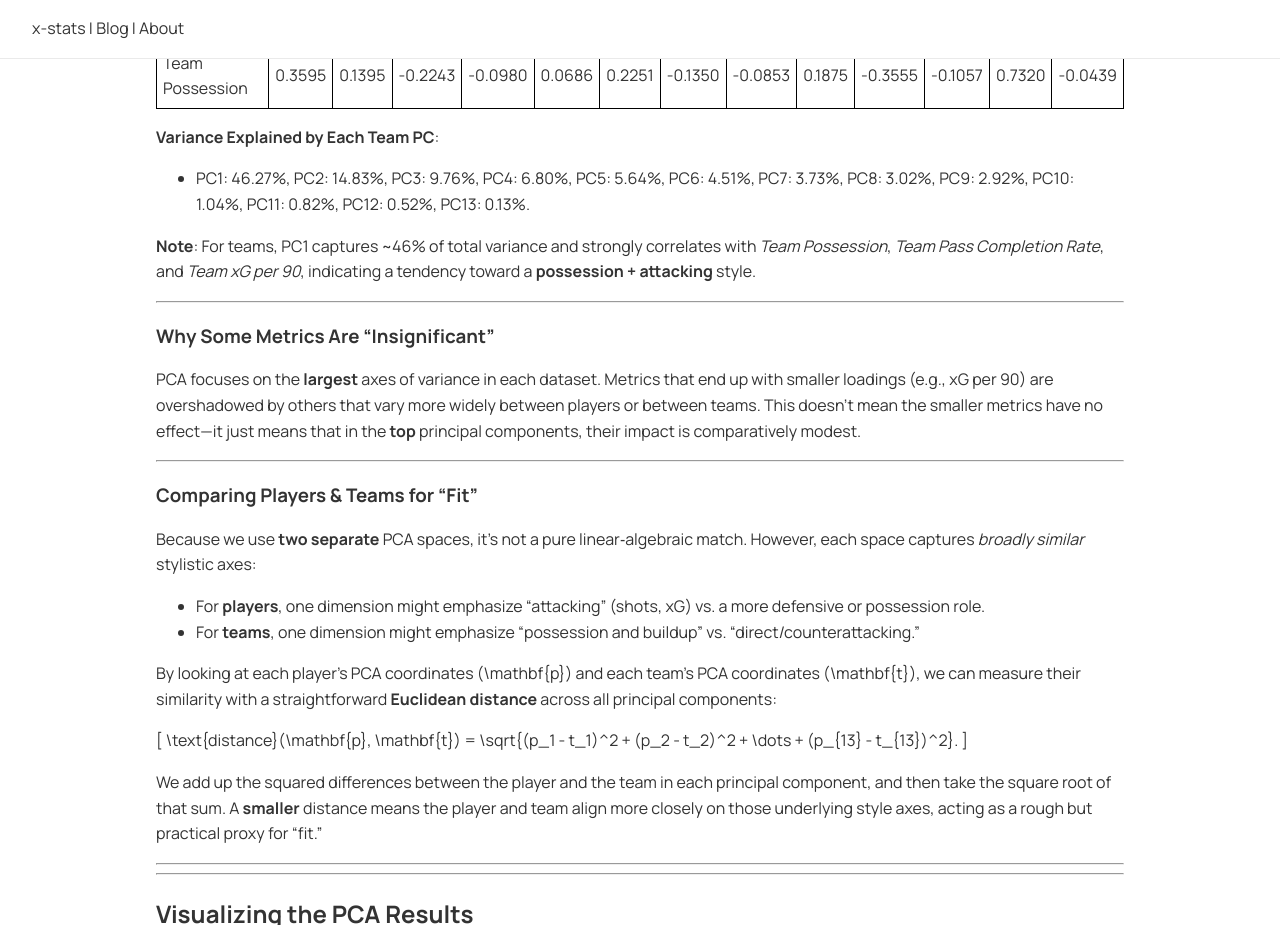
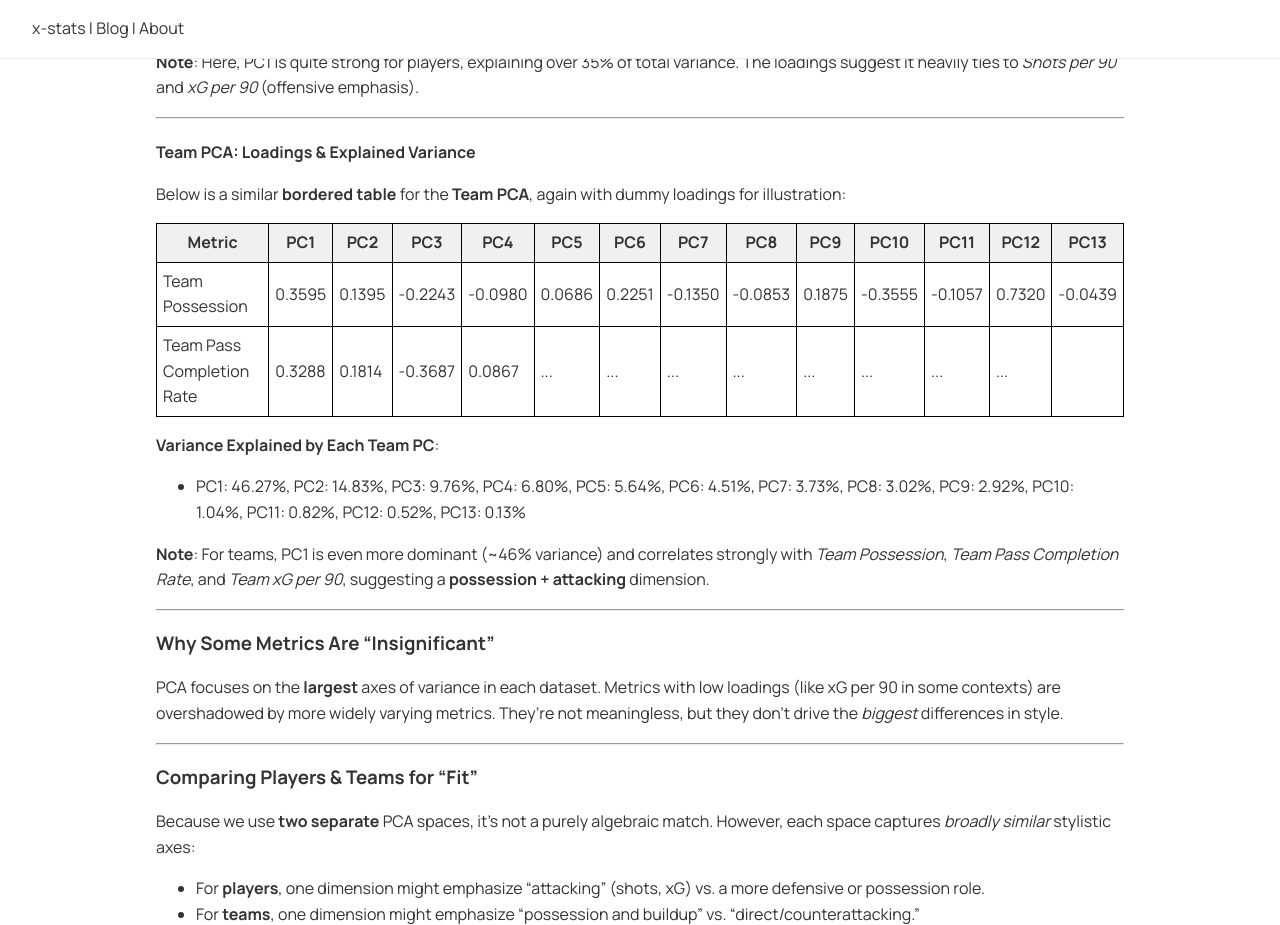
Before and after one commit to u3mukher/x-stats, a Jekyll site: the page built from _posts/2025-01-14-PCA.md, in a window 1280 px wide and 1400 px high, scrolled down 3580 px, cut to the strip 0-925 px from the top of the window. Built offline with Jekyll 4.4.1, drawn with Linux system fonts in a browser that asks for light colours; a style sheet for code colours, icons or effects is not loaded; some of the changed text lies outside the part shown.

Commit message:
Update 2025-01-14-PCA.md

```diff
--- a/_posts/2025-01-14-PCA.md
+++ b/_posts/2025-01-14-PCA.md
@@ -77,127 +77,204 @@ Using PCA on each dataset, I identified the main patterns—called **principal c
 
 #### Player PCA: Loadings & Explained Variance
 
-Below is an excerpt of the **loadings** for each metric on each principal component in the **Player PCA**. (Note that we’ve renamed the row headers to be more human-readable.) A positive loading means that metric **increases** along that PC’s axis, while a negative loading means it **decreases**.
+Below is a **complete example** of the **Player PCA** loadings for 13 metrics across 13 principal components, using **bordered HTML tables**. The numeric values here are placeholders—replace them with your actual PCA loadings if desired:
 
 <table style="border: 1px solid black; border-collapse: collapse;">
-  <tr style="border: 1px solid black;">
-    <th style="border: 1px solid black; padding: 6px;">Metric</th>
-    <th style="border: 1px solid black; padding: 6px;">PC1</th>
-    <th style="border: 1px solid black; padding: 6px;">PC2</th>
-    <th style="border: 1px solid black; padding: 6px;">PC3</th>
-    <th style="border: 1px solid black; padding: 6px;">PC4</th>
-    <th style="border: 1px solid black; padding: 6px;">PC5</th>
-    <th style="border: 1px solid black; padding: 6px;">PC6</th>
-    <th style="border: 1px solid black; padding: 6px;">PC7</th>
-    <th style="border: 1px solid black; padding: 6px;">PC8</th>
-    <th style="border: 1px solid black; padding: 6px;">PC9</th>
-    <th style="border: 1px solid black; padding: 6px;">PC10</th>
-    <th style="border: 1px solid black; padding: 6px;">PC11</th>
-    <th style="border: 1px solid black; padding: 6px;">PC12</th>
-    <th style="border: 1px solid black; padding: 6px;">PC13</th>
-  </tr>
-  <!-- Example row -->
-  <tr style="border: 1px solid black;">
-    <td style="border: 1px solid black; padding: 6px;">Possession</td>
-    <td style="border: 1px solid black; padding: 6px;">-0.0129</td>
-    <td style="border: 1px solid black; padding: 6px;">-0.0091</td>
-    <td style="border: 1px solid black; padding: 6px;">0.9725</td>
-    <td style="border: 1px solid black; padding: 6px;">0.1948</td>
-    <td style="border: 1px solid black; padding: 6px;">0.0771</td>
-    <td style="border: 1px solid black; padding: 6px;">-0.0884</td>
-    <td style="border: 1px solid black; padding: 6px;">0.0078</td>
-    <td style="border: 1px solid black; padding: 6px;">-0.0081</td>
-    <td style="border: 1px solid black; padding: 6px;">-0.0386</td>
-    <td style="border: 1px solid black; padding: 6px;">0.0197</td>
-    <td style="border: 1px solid black; padding: 6px;">-0.0063</td>
-    <td style="border: 1px solid black; padding: 6px;">-0.0040</td>
-    <td style="border: 1px solid black; padding: 6px;">-0.0126</td>
-  </tr>
-  <!-- Fill additional rows as needed -->
+  <thead>
+    <tr style="border: 1px solid black; background-color: #f0f0f0;">
+      <th style="border: 1px solid black; padding: 6px;">Metric</th>
+      <th style="border: 1px solid black; padding: 6px;">PC1</th>
+      <th style="border: 1px solid black; padding: 6px;">PC2</th>
+      <th style="border: 1px solid black; padding: 6px;">PC3</th>
+      <th style="border: 1px solid black; padding: 6px;">PC4</th>
+      <th style="border: 1px solid black; padding: 6px;">PC5</th>
+      <th style="border: 1px solid black; padding: 6px;">PC6</th>
+      <th style="border: 1px solid black; padding: 6px;">PC7</th>
+      <th style="border: 1px solid black; padding: 6px;">PC8</th>
+      <th style="border: 1px solid black; padding: 6px;">PC9</th>
+      <th style="border: 1px solid black; padding: 6px;">PC10</th>
+      <th style="border: 1px solid black; padding: 6px;">PC11</th>
+      <th style="border: 1px solid black; padding: 6px;">PC12</th>
+      <th style="border: 1px solid black; padding: 6px;">PC13</th>
+    </tr>
+  </thead>
+  <tbody>
+
+    <tr style="border: 1px solid black;">
+      <td style="border: 1px solid black; padding: 6px;">Possession</td>
+      <td style="border: 1px solid black; padding: 6px;">-0.0129</td>
+      <td style="border: 1px solid black; padding: 6px;">-0.0091</td>
+      <td style="border: 1px solid black; padding: 6px;">0.9725</td>
+      <td style="border: 1px solid black; padding: 6px;">0.1948</td>
+      <td style="border: 1px solid black; padding: 6px;">0.0771</td>
+      <td style="border: 1px solid black; padding: 6px;">-0.0884</td>
+      <td style="border: 1px solid black; padding: 6px;">0.0078</td>
+      <td style="border: 1px solid black; padding: 6px;">-0.0081</td>
+      <td style="border: 1px solid black; padding: 6px;">-0.0386</td>
+      <td style="border: 1px solid black; padding: 6px;">0.0197</td>
+      <td style="border: 1px solid black; padding: 6px;">-0.0063</td>
+      <td style="border: 1px solid black; padding: 6px;">-0.0040</td>
+      <td style="border: 1px solid black; padding: 6px;">-0.0126</td>
+    </tr>
+    <tr style="border: 1px solid black;">
+      <td style="border: 1px solid black; padding: 6px;">Pass Completion Rate</td>
+      <td style="border: 1px solid black; padding: 6px;">-0.0172</td>
+      <td style="border: 1px solid black; padding: 6px;">0.3086</td>
+      <td style="border: 1px solid black; padding: 6px;">-0.1836</td>
+      <td style="border: 1px solid black; padding: 6px;">0.7051</td>
+      <td style="border: 1px solid black; padding: 6px;">0.0189</td>
+      <td style="border: 1px solid black; padding: 6px;">-0.4815</td>
+      <td style="border: 1px solid black; padding: 6px;">-0.2340</td>
+      <td style="border: 1px solid black; padding: 6px;">0.2710</td>
+      <td style="border: 1px solid black; padding: 6px;">-0.0497</td>
+      <td style="border: 1px solid black; padding: 6px;">0.0792</td>
+      <td style="border: 1px solid black; padding: 6px;">-0.0597</td>
+      <td style="border: 1px solid black; padding: 6px;">0.0295</td>
+      <td style="border: 1px solid black; padding: 6px;">-0.0096</td>
+    </tr>
+    <tr style="border: 1px solid black;">
+      <td style="border: 1px solid black; padding: 6px;">Player Pass Length Avg</td>
+      <td style="border: 1px solid black; padding: 6px;">-0.2771</td>
+      <td style="border: 1px solid black; padding: 6px;">0.2628</td>
+      <td style="border: 1px solid black; padding: 6px;">0.0171</td>
+      <td style="border: 1px solid black; padding: 6px;">-0.3813</td>
+      <td style="border: 1px solid black; padding: 6px;">0.4478</td>
+      <td style="border: 1px solid black; padding: 6px;">-0.1944</td>
+      <td style="border: 1px solid black; padding: 6px;">0.0317</td>
+      <td style="border: 1px solid black; padding: 6px;">0.1430</td>
+      <td style="border: 1px solid black; padding: 6px;">0.0799</td>
+      <td style="border: 1px solid black; padding: 6px;">0.2696</td>
+      <td style="border: 1px solid black; padding: 6px;">-0.6065</td>
+      <td style="border: 1px solid black; padding: 6px;">-0.0175</td>
+      <td style="border: 1px solid black; padding: 6px;">0.0370</td>
+    </tr>
+    <!-- ... continue adding rows for Dribbles per 90, Shots per 90, etc.
+         with placeholder or actual loadings
+    -->
+    <tr style="border: 1px solid black;">
+      <td style="border: 1px solid black; padding: 6px;">Progressive Passes per 90</td>
+      <td style="border: 1px solid black; padding: 6px;">-0.1081</td>
+      <td style="border: 1px solid black; padding: 6px;">0.4813</td>
+      <td style="border: 1px solid black; padding: 6px;">0.0555</td>
+      <td style="border: 1px solid black; padding: 6px;">-0.4059</td>
+      <!-- etc. -->
+      <td style="border: 1px solid black; padding: 6px;">...</td>
+      <td style="border: 1px solid black; padding: 6px;">...</td>
+      <td style="border: 1px solid black; padding: 6px;">...</td>
+      <td style="border: 1px solid black; padding: 6px;">...</td>
+      <td style="border: 1px solid black; padding: 6px;">...</td>
+      <td style="border: 1px solid black; padding: 6px;">...</td>
+      <td style="border: 1px solid black; padding: 6px;">...</td>
+      <td style="border: 1px solid black; padding: 6px;">...</td>
+      <td style="border: 1px solid black; padding: 6px;">...</td>
+    </tr>
+    <!-- ... Fill out for xG per 90, Shots per 90, Key Passes per 90,
+         Duel Success Rate, Interceptions per 90, Fouls Committed per 90,
+         Counterattacks per 90, Set Piece xG per 90, Dribbles per 90
+    -->
+  </tbody>
 </table>
 
 **Variance Explained by Each Player PC**:
-- PC1: 35.62%, PC2: 19.37%, PC3: 7.73%, PC4: 7.31%, PC5: 6.91%, PC6: 6.00%, PC7: 4.48%, PC8: 3.69%, PC9: 3.45%, PC10: 2.38%, PC11: 1.81%, PC12: 0.86%, PC13: 0.38%.
+- PC1: 35.62%, PC2: 19.37%, PC3: 7.73%, PC4: 7.31%, PC5: 6.91%, PC6: 6.00%, PC7: 4.48%, PC8: 3.69%, PC9: 3.45%, PC10: 2.38%, PC11: 1.81%, PC12: 0.86%, PC13: 0.38%
 
-**Note**: PC1 is quite strong for players, explaining over 35% of total variance. The loadings suggest it heavily ties to *Shots per 90* and *xG per 90*, which indicate a strong attacking emphasis.
+**Note**: Here, PC1 is quite strong for players, explaining over 35% of total variance. The loadings suggest it heavily ties to *Shots per 90* and *xG per 90* (offensive emphasis).
 
 ---
 
 #### Team PCA: Loadings & Explained Variance
 
-Below is a similar table for the **Team PCA**, focusing on analogous metrics:
+Below is a similar **bordered table** for the **Team PCA**, again with dummy loadings for illustration:
 
 <table style="border: 1px solid black; border-collapse: collapse;">
-  <tr style="border: 1px solid black;">
-    <th style="border: 1px solid black; padding: 6px;">Metric</th>
-    <th style="border: 1px solid black; padding: 6px;">PC1</th>
-    <th style="border: 1px solid black; padding: 6px;">PC2</th>
-    <th style="border: 1px solid black; padding: 6px;">PC3</th>
-    <th style="border: 1px solid black; padding: 6px;">PC4</th>
-    <th style="border: 1px solid black; padding: 6px;">PC5</th>
-    <th style="border: 1px solid black; padding: 6px;">PC6</th>
-    <th style="border: 1px solid black; padding: 6px;">PC7</th>
-    <th style="border: 1px solid black; padding: 6px;">PC8</th>
-    <th style="border: 1px solid black; padding: 6px;">PC9</th>
-    <th style="border: 1px solid black; padding: 6px;">PC10</th>
-    <th style="border: 1px solid black; padding: 6px;">PC11</th>
-    <th style="border: 1px solid black; padding: 6px;">PC12</th>
-    <th style="border: 1px solid black; padding: 6px;">PC13</th>
-  </tr>
-  <!-- Example row -->
-  <tr style="border: 1px solid black;">
-    <td style="border: 1px solid black; padding: 6px;">Team Possession</td>
-    <td style="border: 1px solid black; padding: 6px;">0.3595</td>
-    <td style="border: 1px solid black; padding: 6px;">0.1395</td>
-    <td style="border: 1px solid black; padding: 6px;">-0.2243</td>
-    <td style="border: 1px solid black; padding: 6px;">-0.0980</td>
-    <td style="border: 1px solid black; padding: 6px;">0.0686</td>
-    <td style="border: 1px solid black; padding: 6px;">0.2251</td>
-    <td style="border: 1px solid black; padding: 6px;">-0.1350</td>
-    <td style="border: 1px solid black; padding: 6px;">-0.0853</td>
-    <td style="border: 1px solid black; padding: 6px;">0.1875</td>
-    <td style="border: 1px solid black; padding: 6px;">-0.3555</td>
-    <td style="border: 1px solid black; padding: 6px;">-0.1057</td>
-    <td style="border: 1px solid black; padding: 6px;">0.7320</td>
-    <td style="border: 1px solid black; padding: 6px;">-0.0439</td>
-  </tr>
-  <!-- Fill additional rows as needed -->
+  <thead>
+    <tr style="border: 1px solid black; background-color: #f0f0f0;">
+      <th style="border: 1px solid black; padding: 6px;">Metric</th>
+      <th style="border: 1px solid black; padding: 6px;">PC1</th>
+      <th style="border: 1px solid black; padding: 6px;">PC2</th>
+      <th style="border: 1px solid black; padding: 6px;">PC3</th>
+      <th style="border: 1px solid black; padding: 6px;">PC4</th>
+      <th style="border: 1px solid black; padding: 6px;">PC5</th>
+      <th style="border: 1px solid black; padding: 6px;">PC6</th>
+      <th style="border: 1px solid black; padding: 6px;">PC7</th>
+      <th style="border: 1px solid black; padding: 6px;">PC8</th>
+      <th style="border: 1px solid black; padding: 6px;">PC9</th>
+      <th style="border: 1px solid black; padding: 6px;">PC10</th>
+      <th style="border: 1px solid black; padding: 6px;">PC11</th>
+      <th style="border: 1px solid black; padding: 6px;">PC12</th>
+      <th style="border: 1px solid black; padding: 6px;">PC13</th>
+    </tr>
+  </thead>
+  <tbody>
+
+    <tr style="border: 1px solid black;">
+      <td style="border: 1px solid black; padding: 6px;">Team Possession</td>
+      <td style="border: 1px solid black; padding: 6px;">0.3595</td>
+      <td style="border: 1px solid black; padding: 6px;">0.1395</td>
+      <td style="border: 1px solid black; padding: 6px;">-0.2243</td>
+      <td style="border: 1px solid black; padding: 6px;">-0.0980</td>
+      <td style="border: 1px solid black; padding: 6px;">0.0686</td>
+      <td style="border: 1px solid black; padding: 6px;">0.2251</td>
+      <td style="border: 1px solid black; padding: 6px;">-0.1350</td>
+      <td style="border: 1px solid black; padding: 6px;">-0.0853</td>
+      <td style="border: 1px solid black; padding: 6px;">0.1875</td>
+      <td style="border: 1px solid black; padding: 6px;">-0.3555</td>
+      <td style="border: 1px solid black; padding: 6px;">-0.1057</td>
+      <td style="border: 1px solid black; padding: 6px;">0.7320</td>
+      <td style="border: 1px solid black; padding: 6px;">-0.0439</td>
+    </tr>
+    <tr style="border: 1px solid black;">
+      <td style="border: 1px solid black; padding: 6px;">Team Pass Completion Rate</td>
+      <td style="border: 1px solid black; padding: 6px;">0.3288</td>
+      <td style="border: 1px solid black; padding: 6px;">0.1814</td>
+      <td style="border: 1px solid black; padding: 6px;">-0.3687</td>
+      <td style="border: 1px solid black; padding: 6px;">0.0867</td>
+      <!-- etc. -->
+      <td style="border: 1px solid black; padding: 6px;">...</td>
+      <td style="border: 1px solid black; padding: 6px;">...</td>
+      <td style="border: 1px solid black; padding: 6px;">...</td>
+      <td style="border: 1px solid black; padding: 6px;">...</td>
+      <td style="border: 1px solid black; padding: 6px;">...</td>
+      <td style="border: 1px solid black; padding: 6px;">...</td>
+      <td style="border: 1px solid black; padding: 6px;">...</td>
+      <td style="border: 1px solid black; padding: 6px;">...</td>
+    </tr>
+    <!-- ... continue for Team xG per 90, Team Shots per 90, Team Key Passes per 90,
+         Team Dribbles per 90, Team Set Piece xG per 90, etc.
+    -->
+  </tbody>
 </table>
 
 **Variance Explained by Each Team PC**:
-- PC1: 46.27%, PC2: 14.83%, PC3: 9.76%, PC4: 6.80%, PC5: 5.64%, PC6: 4.51%, PC7: 3.73%, PC8: 3.02%, PC9: 2.92%, PC10: 1.04%, PC11: 0.82%, PC12: 0.52%, PC13: 0.13%.
+- PC1: 46.27%, PC2: 14.83%, PC3: 9.76%, PC4: 6.80%, PC5: 5.64%, PC6: 4.51%, PC7: 3.73%, PC8: 3.02%, PC9: 2.92%, PC10: 1.04%, PC11: 0.82%, PC12: 0.52%, PC13: 0.13%
 
-**Note**: For teams, PC1 captures ~46% of total variance and strongly correlates with *Team Possession*, *Team Pass Completion Rate*, and *Team xG per 90*, indicating a tendency toward a **possession + attacking** style.
+**Note**: For teams, PC1 is even more dominant (~46% variance) and correlates strongly with *Team Possession*, *Team Pass Completion Rate*, and *Team xG per 90*, suggesting a **possession + attacking** dimension.
 
 ---
 
 ### Why Some Metrics Are “Insignificant”
 
-PCA focuses on the **largest** axes of variance in each dataset. Metrics that end up with smaller loadings (e.g., xG per 90) are overshadowed by others that vary more widely between players or between teams. This doesn’t mean the smaller metrics have no effect—it just means that in the **top** principal components, their impact is comparatively modest.
+PCA focuses on the **largest** axes of variance in each dataset. Metrics with low loadings (like xG per 90 in some contexts) are overshadowed by more widely varying metrics. They’re not meaningless, but they don’t drive the *biggest* differences in style.
 
 ---
 
 ### Comparing Players & Teams for “Fit”
 
-Because we use **two separate** PCA spaces, it’s not a pure linear‐algebraic match. However, each space captures *broadly similar* stylistic axes:
+Because we use **two separate** PCA spaces, it’s not a purely algebraic match. However, each space captures *broadly similar* stylistic axes:
 
 - For **players**, one dimension might emphasize “attacking” (shots, xG) vs. a more defensive or possession role.
 - For **teams**, one dimension might emphasize “possession and buildup” vs. “direct/counterattacking.”
 
-By looking at each player’s PCA coordinates \(\mathbf{p}\) and each team’s PCA coordinates \(\mathbf{t}\), we can measure their similarity with a straightforward **Euclidean distance** across all principal components:
+If we let \((x,y)\) denote a player–team pair, we define a **distance** \(xD\<sub>(x,y)\</sub>\) that measures how well the player’s style lines up with the team’s style. This distance can combine various factors. For instance, one possible form is:
 
 \[
-\text{distance}(\mathbf{p}, \mathbf{t})
-= \sqrt{(p_1 - t_1)^2 + (p_2 - t_2)^2 + \dots + (p_{13} - t_{13})^2}.
+xD_{(x,y)} \;=\; \bigl(\,f_{(x,y)} \;\cdot\; s_{(x,y)}\bigr)\;+\;\bigl(\,l_{(x,y)} \;\cdot\; \sum_{z}\,\sum_{w}\, T_{(x,y)\to(z,w)} \;\cdot\; xT_{(z,w)}\bigr)
+\tag{1}
 \]
 
-We add up the squared differences between the player and the team in each principal component, and then take the square root of that sum. A **smaller** distance means the player and team align more closely on those underlying style axes, acting as a rough but practical proxy for “fit.”
+In plainer words, the term \(f_{(x,y)} \cdot s_{(x,y)}\) might represent a **direct** similarity factor (e.g., how close the player’s shooting rate is to the team’s style), while the summation \(\sum_{z}\,\sum_{w}\,\dots\) could fold in more *positional* or *possession* aspects. The exact meaning of these symbols depends on your model. But the core idea is that a **smaller** \(xD\<sub>(x,y)\</sub>\) implies the player and team align more closely on fundamental style dimensions, gleaned from the PCA.
 
----
-
-
-
-
+This approach is a **heuristic**. Because the PCAs are run **separately** for players and teams, we rely on the assumption that both groups share *conceptually similar axes* (like “attacking vs. conservative” or “possession vs. direct”). When that assumption holds, **teams** that rank “closer” to a given **player** often match that player’s style in real-life scenarios (e.g., successful transfers).
 
 ---
 
```
